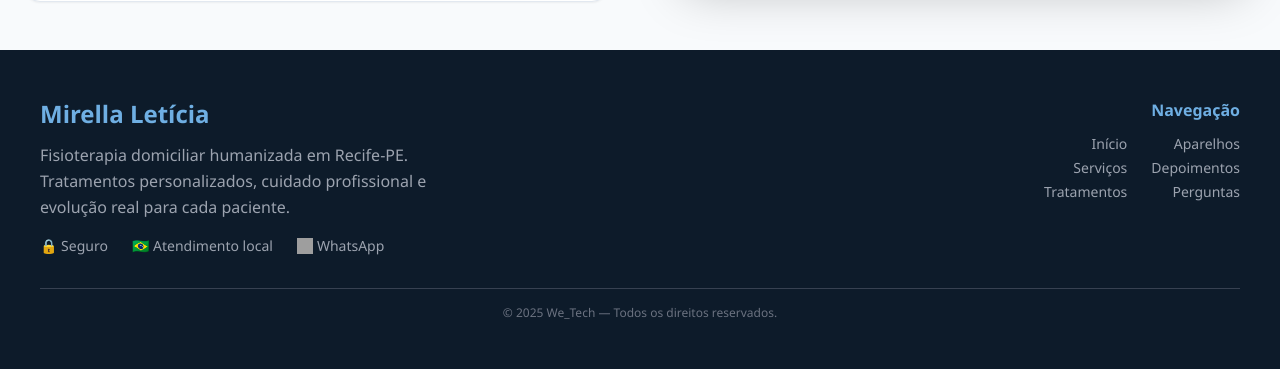
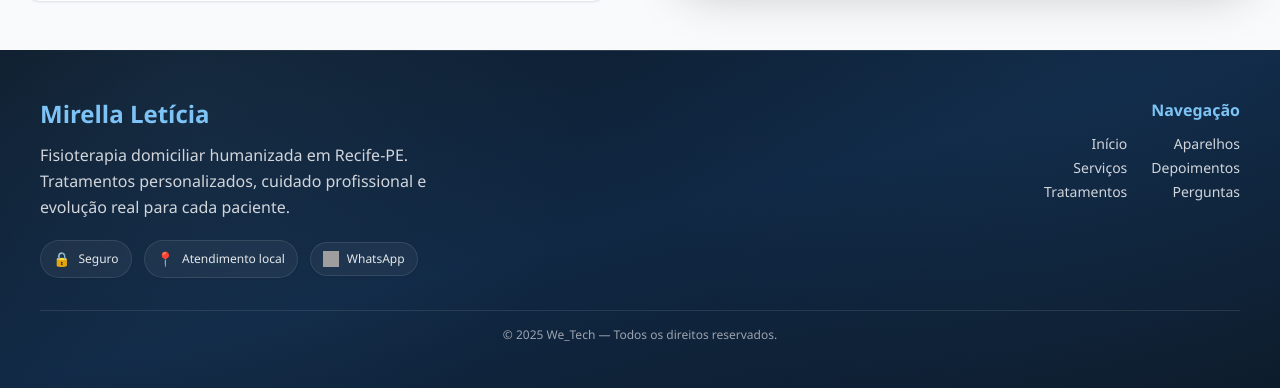
Before and after one commit to WeltonKellyson/landing-page-mirella, a React (Vite) app: page / in a window 1280 px wide. Shown: the part 5604-5992 px from the top of the page. Built offline with nearby package versions, Linux system fonts and the light colour scheme; grey boxes are pictures that could not be loaded.

Commit message:
ajuste na estrutura e animação

```diff
--- a/src/pages/Home.tsx
+++ b/src/pages/Home.tsx
@@ -320,6 +320,7 @@ export default function Hero() {
     <>
     {/* ===== SEÇÃO 1 ===== */}
       <section
+        id="hero"
         className="relative w-full overflow-x-hidden bg-cover bg-center bg-no-repeat"
         style={{ backgroundImage: `url(${fundo})` }}
       >
@@ -422,7 +423,7 @@ export default function Hero() {
         </div>
 
         {/* ===== SEÇÃO 2 — SERVIÇOS ===== */}
-        <div className="w-full bg-[#1F4E79] text-white py-10 px-6">
+        <div id="servicos" className="w-full bg-[#1F4E79] text-white py-10 px-6">
           <div
             ref={servicesRef}
             className="max-w-[1500px] mx-auto grid grid-cols-1 md:grid-cols-4 gap-14 text-center"
@@ -498,7 +499,7 @@ export default function Hero() {
 
 
       {/* ===== SEÇÃO 3 — DOENÇAS E TRATAMENTOS ===== */}
-      <section className="bg-gradient-to-b from-[#F8FAFC] via-white to-[#F0F6FF] py-20 px-6 overflow-x-hidden">
+      <section id="tratamentos" className="bg-gradient-to-b from-[#F8FAFC] via-white to-[#F0F6FF] py-20 px-6 overflow-x-hidden">
         <div className="max-w-[1400px] mx-auto text-center mb-14">
           <h2 className="text-4xl md:text-5xl font-extrabold text-[#1F4E79]">
             Doenças e <span className="text-[#2F6DA6]">Tratamentos</span>
@@ -589,7 +590,7 @@ export default function Hero() {
       </section>
 
       {/* ===== SEÇÃO 4 — APRELHOS E RECURSOS ===== */}
-      <section className="bg-[#F8FAFC] py-20 px-6 overflow-x-hidden">
+      <section id="aparelhos" className="bg-[#F8FAFC] py-20 px-6 overflow-x-hidden">
         {/* TÍTULO */}
         <div className="max-w-[1400px] mx-auto text-center mb-14">
           <h2 className="text-4xl md:text-5xl font-extrabold text-[#1F4E79]">
@@ -784,7 +785,7 @@ export default function Hero() {
       </section>
 
       {/* ===== SEÇÃO 6 — DEPOIMENTOS ===== */}
-      <section className="bg-[#F8FAFC] py-20 px-6 overflow-x-hidden">
+      <section id="depoimentos" className="bg-[#F8FAFC] py-20 px-6 overflow-x-hidden">
         <div className="max-w-[1200px] mx-auto text-center mb-12">
           <h2 className="text-4xl md:text-5xl font-extrabold text-[#1F4E79]">
             O que dizem <span className="text-[#2F6DA6]">os pacientes</span>
@@ -1026,7 +1027,7 @@ export default function Hero() {
       </section>
 
       {/* ===== SEÇÃO — ONDE NOS ENCONTRAR? ===== */}
-      <section className="bg-[#F8FAFC] pt-24 pb-12 px-6 overflow-x-hidden">
+      <section id="contato" className="bg-[#F8FAFC] pt-24 pb-12 px-6 overflow-x-hidden">
         <div className="max-w-[1300px] mx-auto grid grid-cols-1 lg:grid-cols-2 gap-16 items-center">
           {/* COLUNA ESQUERDA — TEXTO */}
           <motion.div
@@ -1148,10 +1149,14 @@ export default function Hero() {
       {/* ===== RODAPÉ ===== */}
       <section
         id="footer"
-        className="bg-[#0D1B2A] text-gray-300 py-12 px-6 overflow-x-hidden"
+        className="relative overflow-x-hidden bg-gradient-to-br from-[#0D1B2A] via-[#102844] to-[#0D1B2A] text-gray-300 py-12 px-6"
       >
+        <div className="absolute inset-0 pointer-events-none bg-[radial-gradient(circle_at_15%_15%,rgba(111,175,227,0.08),transparent_35%),radial-gradient(circle_at_85%_0%,rgba(47,109,166,0.08),transparent_40%)]"></div>
+        <div className="absolute inset-x-0 top-0 h-px bg-gradient-to-r from-transparent via-white/15 to-transparent"></div>
+
         <div
           className="
+            relative
             max-w-[1200px] mx-auto
             flex flex-col md:flex-row
             justify-between
@@ -1162,37 +1167,44 @@ export default function Hero() {
 
           {/* ==== COLUNA ESQUERDA ==== */}
           <div>
-            <h3 className="text-2xl font-extrabold text-[#6FAFE3]">
+            <h3 className="text-2xl font-extrabold text-[#7EC3F5]">
               Mirella Letícia
             </h3>
 
-            <p className="mt-3 text-gray-400 leading-relaxed max-w-[420px]">
+            <p className="mt-3 text-gray-300 leading-relaxed max-w-[420px]">
               Fisioterapia domiciliar humanizada em Recife-PE.
               Tratamentos personalizados, cuidado profissional
               e evolução real para cada paciente.
             </p>
 
-            <div className="flex items-center gap-6 mt-4 text-sm text-gray-400">
-              <span className="flex items-center gap-1">🔒 Seguro</span>
-              <span className="flex items-center gap-1">🇧🇷 Atendimento local</span>
-             <span className="flex items-center gap-1">
-              <img
-                src="https://img.icons8.com/?size=100&id=uZWiLUyryScN&format=png&color=ffffff"
-                alt="WhatsApp"
-                className="w-4 h-4"
-              />
-              WhatsApp
-            </span>
+            <div className="flex flex-wrap items-center gap-3 mt-5 text-sm">
+              {[
+                { label: "Seguro", icon: "🔒" },
+                { label: "Atendimento local", icon: "📍" },
+                { label: "WhatsApp", icon: "", img: "https://img.icons8.com/?size=100&id=uZWiLUyryScN&format=png&color=ffffff" },
+              ].map((item, idx) => (
+                <span
+                  key={idx}
+                  className="inline-flex items-center gap-2 px-3 py-2 rounded-full bg-white/5 border border-white/10 backdrop-blur-sm text-gray-200 shadow-sm"
+                >
+                  {item.img ? (
+                    <img src={item.img} alt={item.label} className="w-4 h-4" />
+                  ) : (
+                    <span>{item.icon}</span>
+                  )}
+                  <span className="text-xs">{item.label}</span>
+                </span>
+              ))}
             </div>
           </div>
 
           {/* ==== NAVEGAÇÃO ==== */}
-          <div className="md:text-right w-full md:w-auto ml-auto">
-            <h4 className="font-semibold text-[#6FAFE3] text-md mb-3">
+          <div className="relative md:text-right w-full md:w-auto ml-auto">
+            <h4 className="font-semibold text-[#7EC3F5] text-md mb-3">
               Navegação
             </h4>
 
-            <div className="grid grid-cols-2 gap-x-6 gap-y-1 text-gray-400 text-sm md:text-right">
+            <div className="grid grid-cols-2 gap-x-6 gap-y-1 text-gray-300 text-sm md:text-right">
               <a href="#hero" className="hover:text-white transition">Início</a>
               <a href="#aparelhos" className="hover:text-white transition">Aparelhos</a>
 
@@ -1207,7 +1219,7 @@ export default function Hero() {
         </div>
 
         {/* COPYRIGHT */}
-        <div className="max-w-[1200px] mx-auto mt-8 pt-4 border-t border-gray-700 text-center text-gray-500 text-xs">
+        <div className="relative max-w-[1200px] mx-auto mt-8 pt-4 border-t border-white/10 text-center text-gray-400 text-xs">
           © {new Date().getFullYear()} We_Tech — Todos os direitos reservados.
         </div>
       </section>
```
